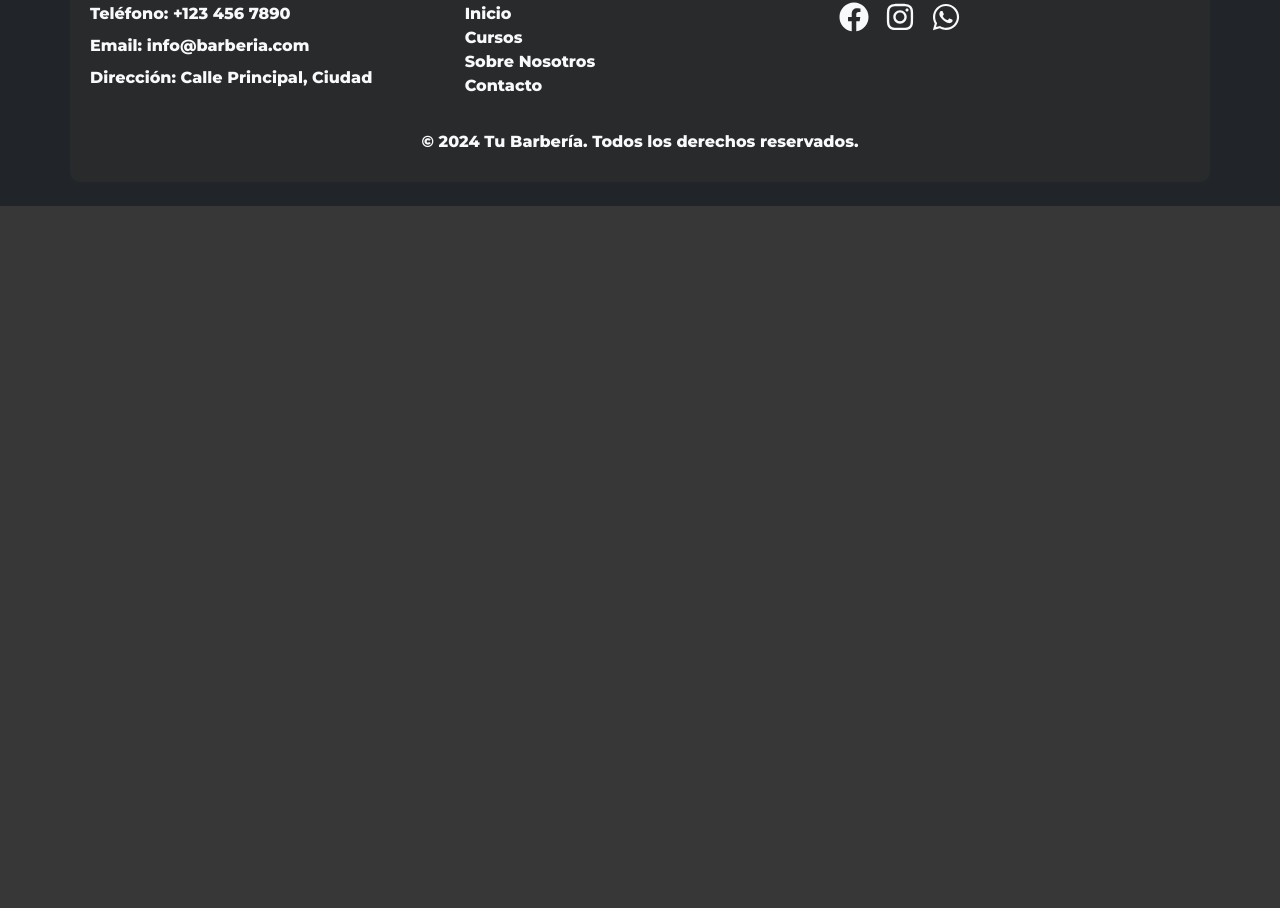
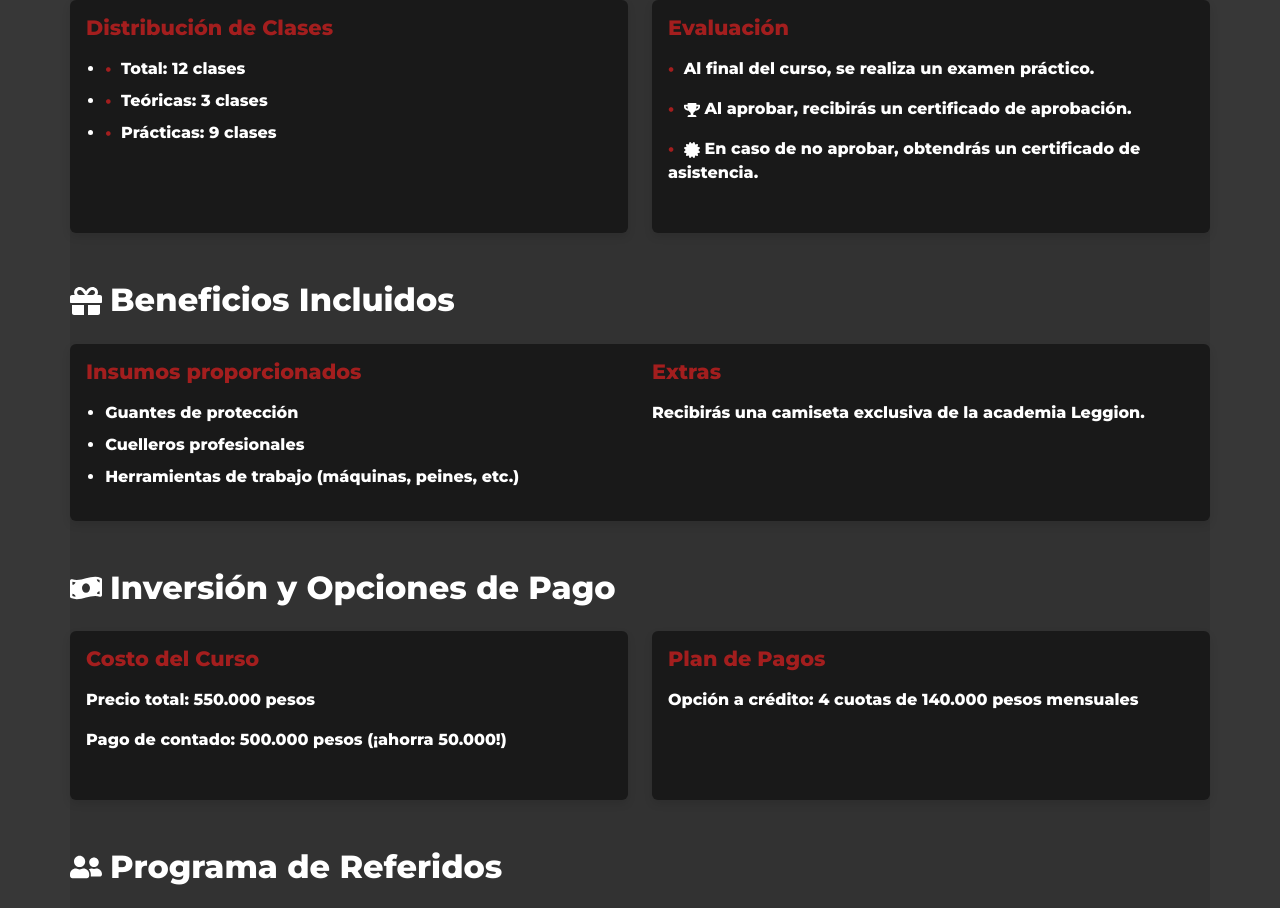
Before and after one commit to AlejoRojas11/legion, a React (Create React App) app: page /Course2 in a window 1280 px wide. Shown: the part 594-1502 px from the top of the page. Before the commit the page ends 800 px from the top, so only its background shows below. Built offline with nearby package versions, Linux system fonts and the light colour scheme; a web font is replaced by a local one.

Commit message:
Se agregan los otros dos cursos

```diff
--- a/src/App.js
+++ b/src/App.js
@@ -5,6 +5,8 @@ import Body from './components/body';
 import Footer from './components/Footer'; // Importa tu componente Curso1
 import './styles.css';
 import Course1 from './components/Courses/Course1';
+import Course2 from './components/Courses/Course2';
+import Course3 from './components/Courses/Course3';
 import 'bootstrap/dist/css/bootstrap.min.css';
 
 const App = () => {
@@ -16,6 +18,8 @@ const App = () => {
           <Routes>
             <Route path="/" element={<Body />} />
             <Route path="/Course1" element={<Course1 />} />
+            <Route path="/Course2" element={<Course2 />} />
+            <Route path="/Course3" element={<Course3 />} />
           </Routes>
         </main>
         <Footer />
--- /dev/null
+++ b/src/components/Courses/Course2.js
@@ -0,0 +1,104 @@
+import React from 'react'
+import { Container, Row, Col, Card } from 'react-bootstrap';
+import { FaCalendar, FaTrophy, FaGift, FaMoneyBillWave, FaCertificate, FaUserFriends } from 'react-icons/fa';
+import './Course1.css';
+
+function Course2() {
+  return (
+    <Container className="course-container">
+      <h1 className="course-title">Curso Profesional de Barbería</h1>
+
+      <section className="course-section">
+        <h2><FaCalendar /> <span className="module-number">Estructura</span> del Curso</h2>
+        <Row>
+          <Col md={6}>
+            <Card className="info-card">
+              <Card.Body>
+                <h3>Distribución de Clases</h3>
+                <ul>
+                  <li><span className="list-dot">•</span> <strong>Total:</strong> 12 clases</li>
+                  <li><span className="list-dot">•</span> <strong>Teóricas:</strong> 3 clases</li>
+                  <li><span className="list-dot">•</span> <strong>Prácticas:</strong> 9 clases</li>
+                </ul>
+              </Card.Body>
+            </Card>
+          </Col>
+          <Col md={6}>
+            <Card className="info-card">
+              <Card.Body>
+                <h3>Evaluación</h3>
+                <p><span className="list-dot">•</span> Al final del curso, se realiza un examen práctico.</p>
+                <p><span className="list-dot">•</span> <FaTrophy /> Al aprobar, recibirás un certificado de aprobación.</p>
+                <p><span className="list-dot">•</span> <FaCertificate /> En caso de no aprobar, obtendrás un certificado de asistencia.</p>
+              </Card.Body>
+            </Card>
+          </Col>
+        </Row>
+      </section>
+
+
+      <section className="course-section">
+        <h2><FaGift /> Beneficios Incluidos</h2>
+        <Card className="info-card">
+          <Card.Body>
+            <Row>
+              <Col md={6}>
+                <h3>Insumos proporcionados</h3>
+                <ul>
+                  <li>Guantes de protección</li>
+                  <li>Cuelleros profesionales</li>
+                  <li>Herramientas de trabajo (máquinas, peines, etc.)</li>
+                </ul>
+              </Col>
+              <Col md={6}>
+                <h3>Extras</h3>
+                <p>Recibirás una camiseta exclusiva de la academia Leggion.</p>
+              </Col>
+            </Row>
+          </Card.Body>
+        </Card>
+      </section>
+
+      <section className="course-section">
+        <h2><FaMoneyBillWave /> Inversión y Opciones de Pago</h2>
+        <Row>
+          <Col md={6}>
+            <Card className="info-card">
+              <Card.Body>
+                <h3>Costo del Curso</h3>
+                <p><strong>Precio total:</strong> 550.000 pesos</p>
+                <p><strong>Pago de contado:</strong> 500.000 pesos (¡ahorra 50.000!)</p>
+              </Card.Body>
+            </Card>
+          </Col>
+          <Col md={6}>
+            <Card className="info-card">
+              <Card.Body>
+                <h3>Plan de Pagos</h3>
+                <p>Opción a crédito: 4 cuotas de 140.000 pesos mensuales</p>
+              </Card.Body>
+            </Card>
+          </Col>
+        </Row>
+      </section>
+
+      <section className="course-section">
+        <h2><FaUserFriends /> Programa de Referidos</h2>
+        <Card className="info-card highlight-card">
+          <Card.Body>
+            <p>Por cada amigo que refieras y se inscriba, recibirás un bono de 50.000 pesos.</p>
+          </Card.Body>
+        </Card>
+      </section>
+
+      <Card className="info-card support-card">
+        <Card.Body>
+          <h2 className="text-center">¡Estamos aquí para apoyarte en cada paso del camino! 🌟</h2>
+        </Card.Body>
+      </Card>
+    </Container>
+  );
+
+}
+
+export default Course2
--- /dev/null
+++ b/src/components/Courses/Course3.js
@@ -0,0 +1,103 @@
+import React from 'react'
+import { Container, Row, Col, Card } from 'react-bootstrap';
+import { FaCalendar, FaTrophy, FaGift, FaMoneyBillWave, FaCertificate, FaUserFriends } from 'react-icons/fa';
+import './Course1.css';
+
+function Course3() {
+  return (
+    <Container className="course-container">
+    <h1 className="course-title">Curso Profesional de Barbería</h1>
+
+    <section className="course-section">
+      <h2><FaCalendar /> <span className="module-number">Estructura</span> del Curso</h2>
+      <Row>
+        <Col md={6}>
+          <Card className="info-card">
+            <Card.Body>
+              <h3>Distribución de Clases</h3>
+              <ul>
+                <li><span className="list-dot">•</span> <strong>Total:</strong> 12 clases</li>
+                <li><span className="list-dot">•</span> <strong>Teóricas:</strong> 3 clases</li>
+                <li><span className="list-dot">•</span> <strong>Prácticas:</strong> 9 clases</li>
+              </ul>
+            </Card.Body>
+          </Card>
+        </Col>
+        <Col md={6}>
+          <Card className="info-card">
+            <Card.Body>
+              <h3>Evaluación</h3>
+              <p><span className="list-dot">•</span> Al final del curso, se realiza un examen práctico.</p>
+              <p><span className="list-dot">•</span> <FaTrophy /> Al aprobar, recibirás un certificado de aprobación.</p>
+              <p><span className="list-dot">•</span> <FaCertificate /> En caso de no aprobar, obtendrás un certificado de asistencia.</p>
+            </Card.Body>
+          </Card>
+        </Col>
+      </Row>
+    </section>
+
+
+    <section className="course-section">
+      <h2><FaGift /> Beneficios Incluidos</h2>
+      <Card className="info-card">
+        <Card.Body>
+          <Row>
+            <Col md={6}>
+              <h3>Insumos proporcionados</h3>
+              <ul>
+                <li>Guantes de protección</li>
+                <li>Cuelleros profesionales</li>
+                <li>Herramientas de trabajo (máquinas, peines, etc.)</li>
+              </ul>
+            </Col>
+            <Col md={6}>
+              <h3>Extras</h3>
+              <p>Recibirás una camiseta exclusiva de la academia Leggion.</p>
+            </Col>
+          </Row>
+        </Card.Body>
+      </Card>
+    </section>
+
+    <section className="course-section">
+      <h2><FaMoneyBillWave /> Inversión y Opciones de Pago</h2>
+      <Row>
+        <Col md={6}>
+          <Card className="info-card">
+            <Card.Body>
+              <h3>Costo del Curso</h3>
+              <p><strong>Precio total:</strong> 550.000 pesos</p>
+              <p><strong>Pago de contado:</strong> 500.000 pesos (¡ahorra 50.000!)</p>
+            </Card.Body>
+          </Card>
+        </Col>
+        <Col md={6}>
+          <Card className="info-card">
+            <Card.Body>
+              <h3>Plan de Pagos</h3>
+              <p>Opción a crédito: 4 cuotas de 140.000 pesos mensuales</p>
+            </Card.Body>
+          </Card>
+        </Col>
+      </Row>
+    </section>
+
+    <section className="course-section">
+      <h2><FaUserFriends /> Programa de Referidos</h2>
+      <Card className="info-card highlight-card">
+        <Card.Body>
+          <p>Por cada amigo que refieras y se inscriba, recibirás un bono de 50.000 pesos.</p>
+        </Card.Body>
+      </Card>
+    </section>
+
+    <Card className="info-card support-card">
+      <Card.Body>
+        <h2 className="text-center">¡Estamos aquí para apoyarte en cada paso del camino! 🌟</h2>
+      </Card.Body>
+    </Card>
+  </Container>
+  )
+}
+
+export default Course3
```
